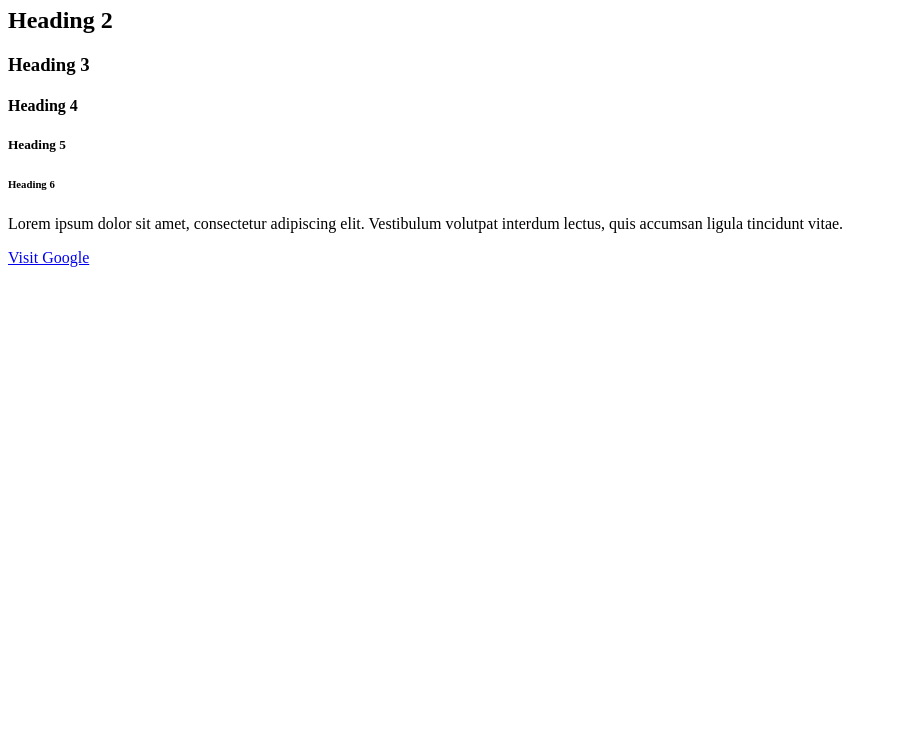
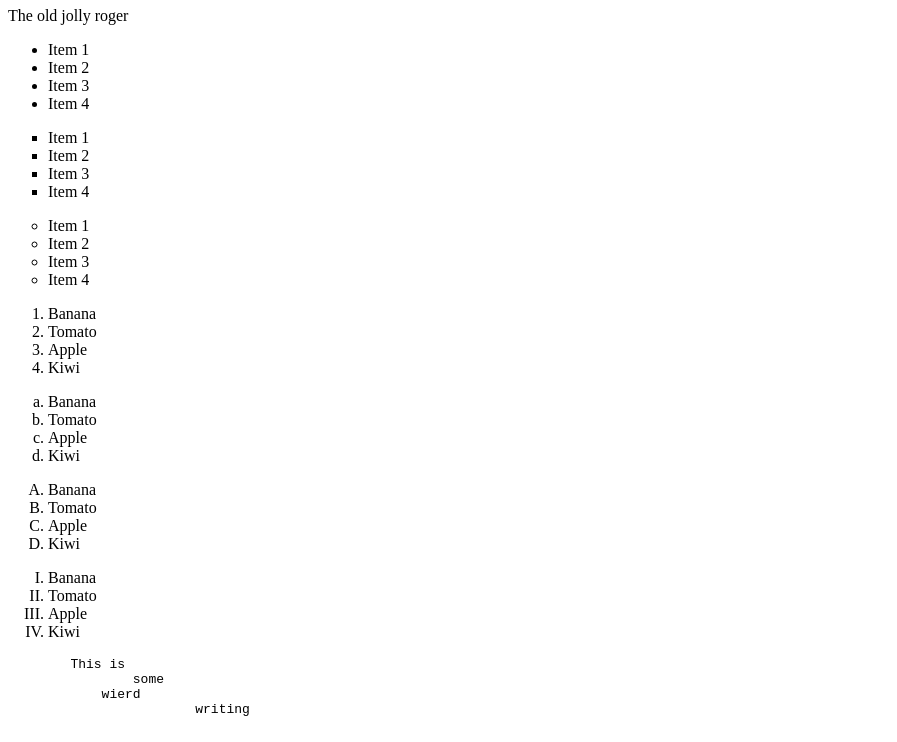
Before and after one commit to KjetilHHauger/my-first-project, a plain HTML site: page index.html in a window 1280 px wide. Shown: the part 73-815 px from the top of the page, without its empty margins (0-897 px from the left). Drawn offline with Linux system fonts and the light colour scheme.

Commit message:
Todays lesson

```diff
--- a/index.html
+++ b/index.html
@@ -1,21 +1,110 @@
 <!DOCTYPE html> <!-- Declaration for the type of document (HTML5 in this case) -->
-<html lang="en">
+<html lang="en"> <!--Tells that his html document is in english-->
 
-<head>
-    <title>::: Day 1 HTML :::</title>
+<head> <!--Evrything inside <head> is made for browser and not human-->
+    <title>::: Week 1 HTML | Home :::</title>
+    <meta charset="UTF-8"/>
+            <!--Tells the browser how to translate the binary of your font or emoji-->
+    <meta name="description" content="The home page of the best week 1 lecture in Norway"/>
+            <!--Summary about your page that shows up when searching for a page, 160-250 characters-->
+    <meta name="viewport" content="width=device-width, initial-scale1"/>
+            <!--Guide for a browser how to fit on your screen, big or small screen. Scale to the screen.-->
+            <!--Meta is a stand alone container-->
+            <!--initial-scale1 is for zooming-->
+            <!--width=device-width is for the width of the devie-->
+    <meta property="og:title" content="My first week of HTML lecture"/>
+            <!--Property says to the browser that this is a OpenGraph, It´s made for OG-->
+    <meta property="og:url" content="http://www.example.com"/>
+            <!--the link to the OG contetn your sharing-->
+    <meta property="og:type" content="article"/>
+    <meta property="og:image" content="https://www.example.com/image.png"/>
+            <!--Image is the image shown of your OG link. needs to be linked to the website, not realative. Needs to be https-->
+    <link rel="icon" type="image/png" sizes="16x16" href="assets/favicon-16x16.png"/>
+    <link rel="icon" type="image/png" sizes="32x32" href="assets/favicon-32x32.png"/>
+    <link rel="icon" type="image/png" sizes="180x180" href="assets/apple-touch-icon.png"/>
+    <link rel="icon" type="image/png" sizes="192x192" href="assets/android-chrome-192x192.png"/>
+    <link rel="icon" type="image/png" sizes="512x512" href="assets/android-chrome-512x512.png"/>
+            <!--Link tag tells where you can find the icon-->
+            <!--Rel tells you using an icon-->
+            <!--Type is what type of image-->
+            <!--Sizes is the sizes-->
+            <!--Href tells you where the item is located in your project-->
+
 </head>
 
 <body>
-    <h1>Welcome to my web page</h1>
-    <h2>Heading 2</h2>
-    <h3>Heading 3</h3>
-    <h4>Heading 4</h4>
-    <h5>Heading 5</h5>
-    <h6>Heading 6</h6>
-    <p>
-        Lorem ipsum dolor sit amet, consectetur adipiscing elit. Vestibulum volutpat interdum lectus, quis accumsan ligula tincidunt vitae.
-    </p>
-    <a href="https://www.google.com/" target="_blank">Visit Google</a>
+    <h1>Header 1</h1>
+            <!--Its the header size for the page H1-H6-->
+    <p>The old jolly roger</p>
+            <!--Paragraph text-->
+    <ul>
+        <li>Item 1</li>
+        <li>Item 2</li>
+        <li>Item 3</li>
+        <li>Item 4</li>
+    </ul>
+    <ul type="square">
+        <li>Item 1</li>
+        <li>Item 2</li>
+        <li>Item 3</li>
+        <li>Item 4</li>
+    </ul>
+    <ul type="circle">
+        <li>Item 1</li>
+        <li>Item 2</li>
+        <li>Item 3</li>
+        <li>Item 4</li>
+    </ul>
+            <!--UL: Unordered list. gives dots on list and not numbers-->
+    <ol>
+        <li>Banana</li>
+        <li>Tomato</li>
+        <li>Apple</li>
+        <li>Kiwi</li>
+    </ol>
+    <ol type="a">
+        <li>Banana</li>
+        <li>Tomato</li>
+        <li>Apple</li>
+        <li>Kiwi</li>
+    </ol>
+    <ol type="A">
+        <li>Banana</li>
+        <li>Tomato</li>
+        <li>Apple</li>
+        <li>Kiwi</li>
+    </ol>
+    <ol type="I">
+        <li>Banana</li>
+        <li>Tomato</li>
+        <li>Apple</li>
+        <li>Kiwi</li>
+    </ol>
+            <!--
+                OR: Ordered list, gives numbered list
+                a: gives abc in small
+                A: gives abc in big
+                I: gives roamn numerals
+            -->
+    <pre>
+        This is
+                some
+            wierd
+                        writing
+    </pre>
+            <!-- <pre> tag keeps the spacing that is written in the editor -->
+    <img
+        loading="lazy"
+        src="imgs/Goshawk_Hønsehauk_1971.jpg"
+        alt="This is my favourit bird"
+        title="Sparrow Hawk"
+        />
+                <!--
+                    How to link an image
+                    loading="lazy" makes it not focus on images so it loades later. For slow connections.
+                    alt is for broken image or accessibility
+                    title is the text that will show when hovering image
+                 -->
 </body>
 
 </html>
```
Also changed, not shown: assets/android-chrome-192x192.png (added), assets/android-chrome-512x512.png (added), assets/apple-touch-icon.png (added), assets/favicon-16x16.png (added), assets/favicon-32x32.png (added), imgs/Goshawk_Hønsehauk_1971.jpg (added).
